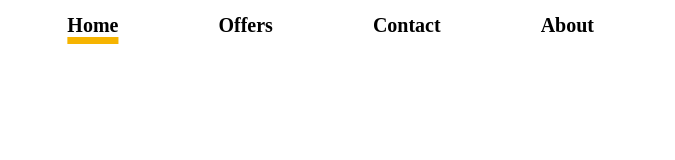
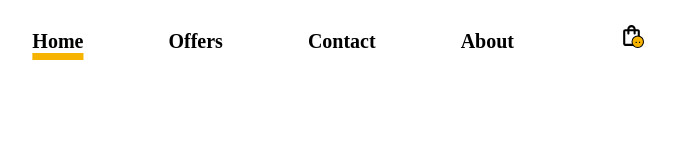
Before and after one commit to Hanan-Hussein/Burger_Palace, a plain HTML site: page index.html in a window 1280 px wide. Shown: the whole page, without its empty margins (576-1251 px from the left). Drawn offline with Linux system fonts and the light colour scheme.

Commit message:
shopping-bag

```diff
--- a/index.css
+++ b/index.css
@@ -5,20 +5,23 @@
     text-decoration: none;
     font-family: 'Poppins';
 }
-
+.nav-bar{
+    overflow: auto;
+}
 .nav-bar a {
     text-decoration: none;
     display: flex;
     text-align: center;
-    padding: 14px 50px;
+    padding: 30px 40px 14px;
     color: black;
 }
 
 div.nav-bar{
-    display: flex;
+    /* display: flex; */
     font-weight: 700;
     font-size: 20px;
     float: right;
+    display: flex;
     font-family: 'Poppins';
 }
 a.active{
@@ -28,7 +31,19 @@ a.active{
 .design{
     margin-right: 60px;
 }
-li{
+img.scaling{
+    width: 25px;
+    height: 20;
+}
+li {
     list-style-type:none;
+    display: flex;
+    /* display: inline; */
+    display: inline-block;
 
 }
+ul{
+    list-style-type: none;
+
+
+}
--- a/index.html
+++ b/index.html
@@ -4,17 +4,22 @@
     <meta charset="UTF-8">
     <meta http-equiv="X-UA-Compatible" content="IE=edge">
     <meta name="viewport" content="width=device-width, initial-scale=1.0">
-    <title>Document</title>
+    <title>Burger Palace</title>
     <link rel="stylesheet" href="index.css" type="text/css">
 </head>
 <body>
+
+
     <header>
         <div class="nav-bar">
-
+            <ul>
                 <li><a  class="active" href="#">Home</a> </li>
                 <li><a href="#">Offers</a></li>
                 <li><a href="#">Contact</a></li>
                 <li><a href="#" class="design">About</a> </li>
+                <li class="design">   <img src="./images/shoppingbag.svg" class="scaling" alt="alternative">
+                </li>
+            </ul>
 
         </div>
     </header>
```
Also changed, not shown: images/shoppingbag.svg (added).
